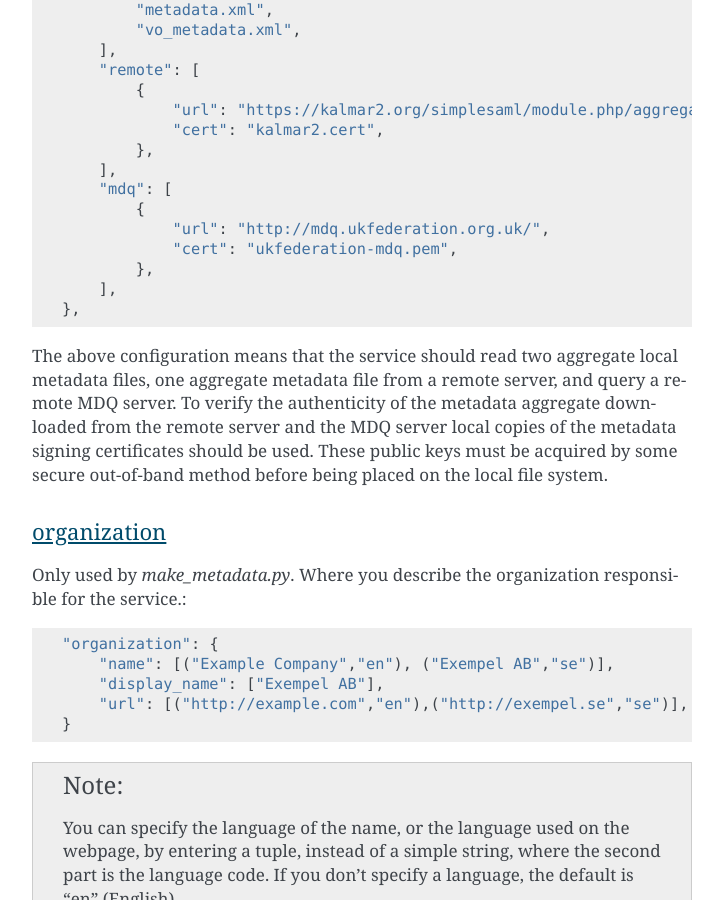
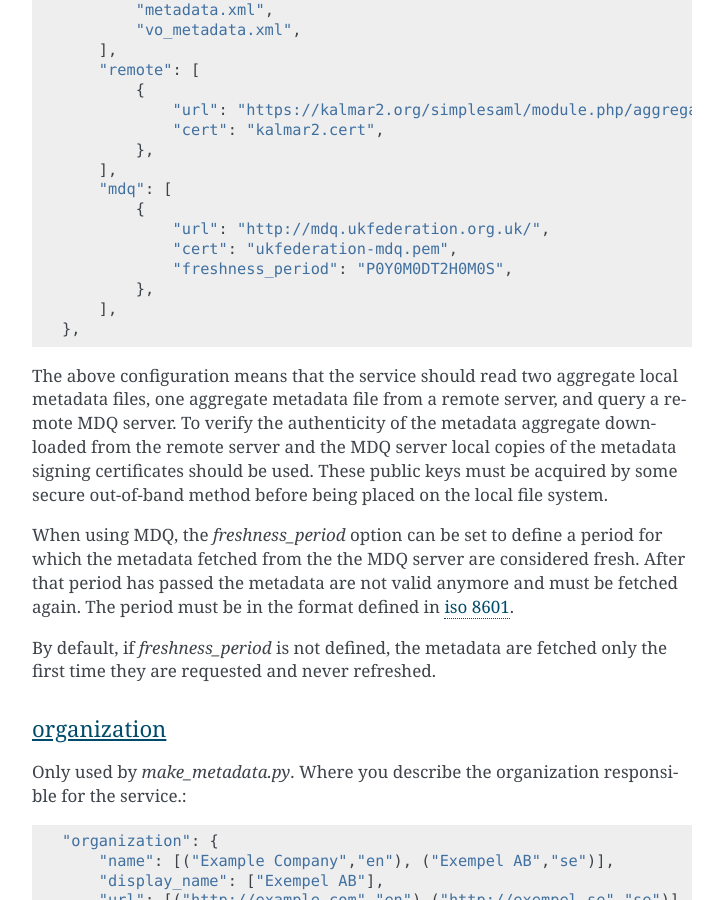
Before and after one commit to IdentityPython/pysaml2, a Sphinx documentation site: the page built from docs/howto/config.rst, in a window 1280 px wide and 900 px high, scrolled down 5335 px. Shown: the whole window, without its empty margins (388-1111 px from the left). Built offline with Sphinx 7.4.7, drawn with Linux system fonts in a browser that asks for light colours; the version number is read from the project's files by our own code.

Commit message:
Update documentation with mdq freshness_period

```diff
--- a/docs/howto/config.rst
+++ b/docs/howto/config.rst
@@ -208,6 +208,7 @@ For example::
             {
                 "url": "http://mdq.ukfederation.org.uk/",
                 "cert": "ukfederation-mdq.pem",
+                "freshness_period": "P0Y0M0DT2H0M0S",
             },
         ],
     },
@@ -219,6 +220,14 @@ downloaded from the remote server and the MDQ server local copies of the
 metadata signing certificates should be used.  These public keys must be
 acquired by some secure out-of-band method before being placed on the local
 file system.
+
+When using MDQ, the `freshness_period` option can be set to define
+a period for which the metadata fetched from the the MDQ server are considered
+fresh. After that period has passed the metadata are not valid anymore and must
+be fetched again. The period must be in the format defined in `iso 8601 <https://www.iso.org/iso-8601-date-and-time-format.html>`_.
+
+By default, if `freshness_period` is not defined, the metadata are fetched
+only the first time they are requested and never refreshed.
 
 organization
 ^^^^^^^^^^^^
```
